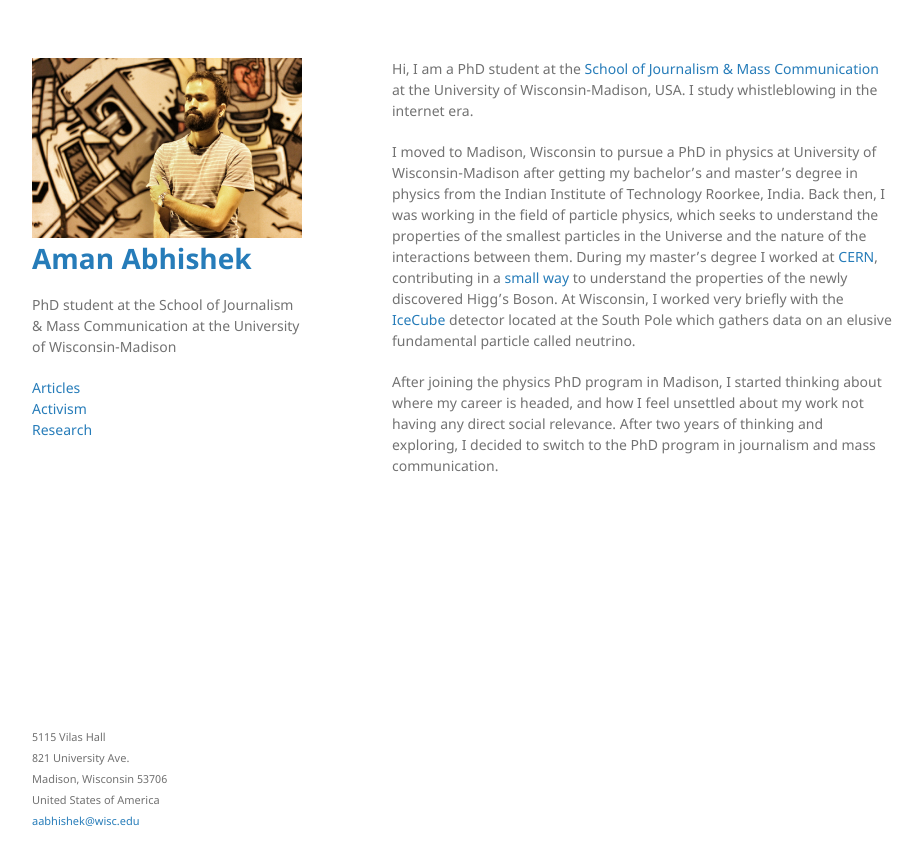
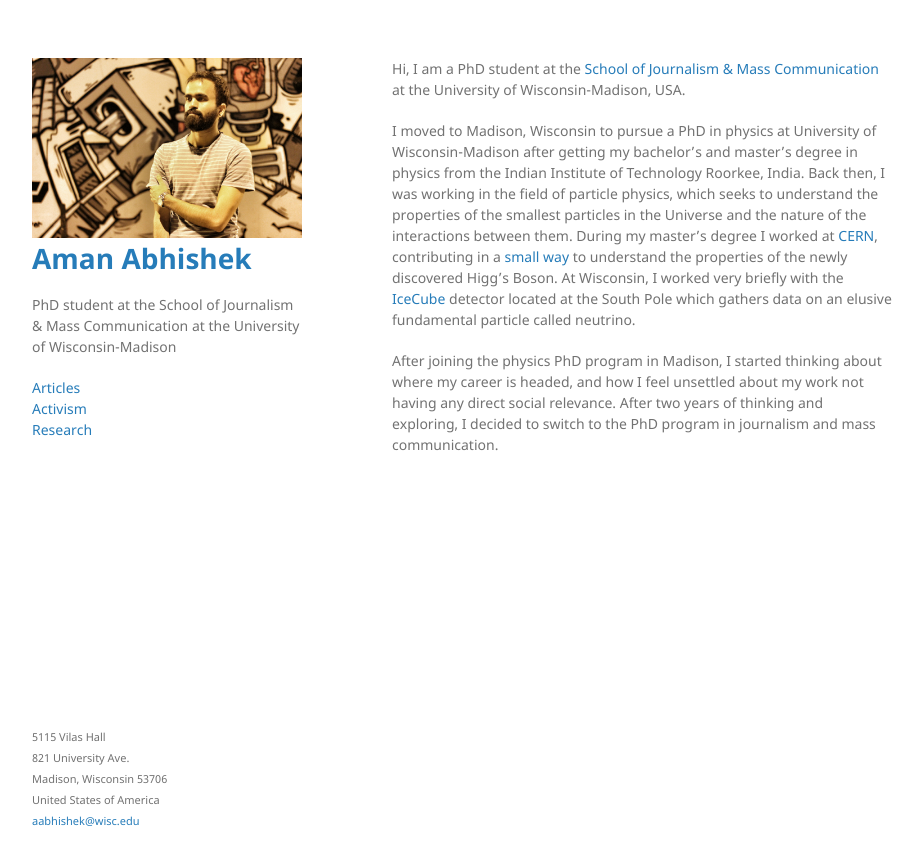
Before and after one commit to aman-abhishek/aman-abhishek.github.io, a Jekyll site: the page built from index.md, in a window 1280 px wide. Shown: the top 865 px of the page, without its empty margins (178-1101 px from the left). Built offline with Jekyll 4.4.1, drawn with Linux system fonts in a browser that asks for light colours.

Commit message:
update topic

```diff
--- a/index.md
+++ b/index.md
@@ -2,7 +2,7 @@
 layout: default
 ---
 
-Hi, I am a PhD student at the [School of Journalism & Mass Communication](https://journalism.wisc.edu/staff/abhishek-aman/) at the University of Wisconsin-Madison, USA. I study whistleblowing in the internet era.
+Hi, I am a PhD student at the [School of Journalism & Mass Communication](https://journalism.wisc.edu/staff/abhishek-aman/) at the University of Wisconsin-Madison, USA.
 
 I moved to Madison, Wisconsin to pursue a PhD in physics at University of Wisconsin-Madison after getting my bachelor's and master's degree in physics from the Indian Institute of Technology Roorkee, India. Back then, I was working in the field of particle physics, which seeks to understand the properties of the smallest particles in the Universe and the nature of the interactions between them. During my master's degree I worked at [CERN](https://home.cern/about), contributing in a [small way](https://cds.cern.ch/record/1748469?ln=en) to understand the properties of the newly discovered Higg's Boson. At Wisconsin, I worked very briefly with the [IceCube](https://icecube.wisc.edu/) detector located at the South Pole which gathers data on an elusive fundamental particle called neutrino.
 
```
